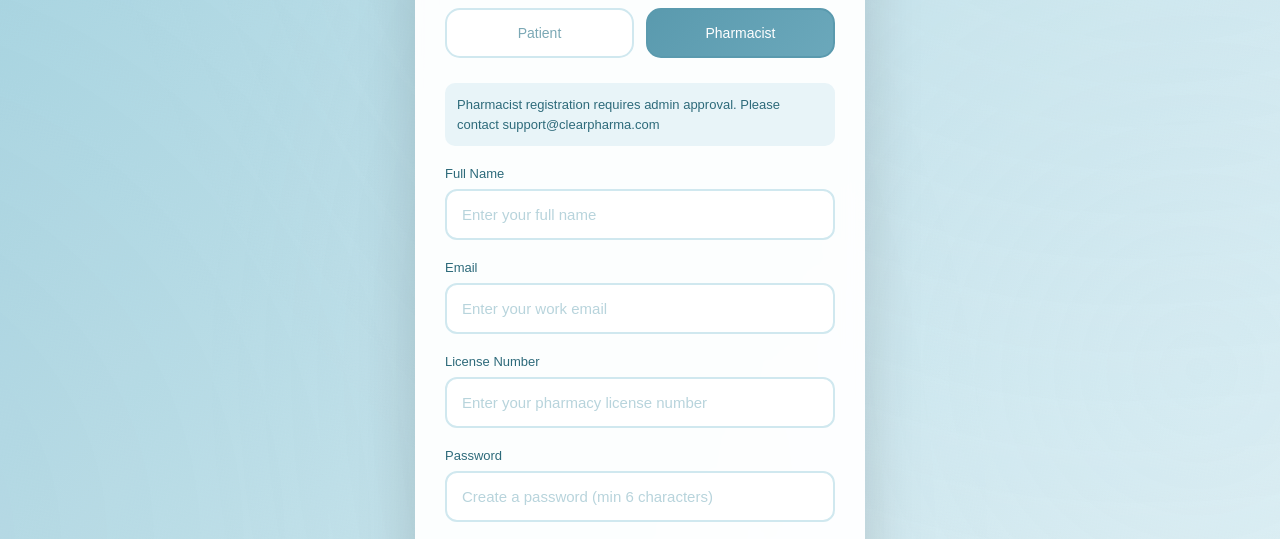
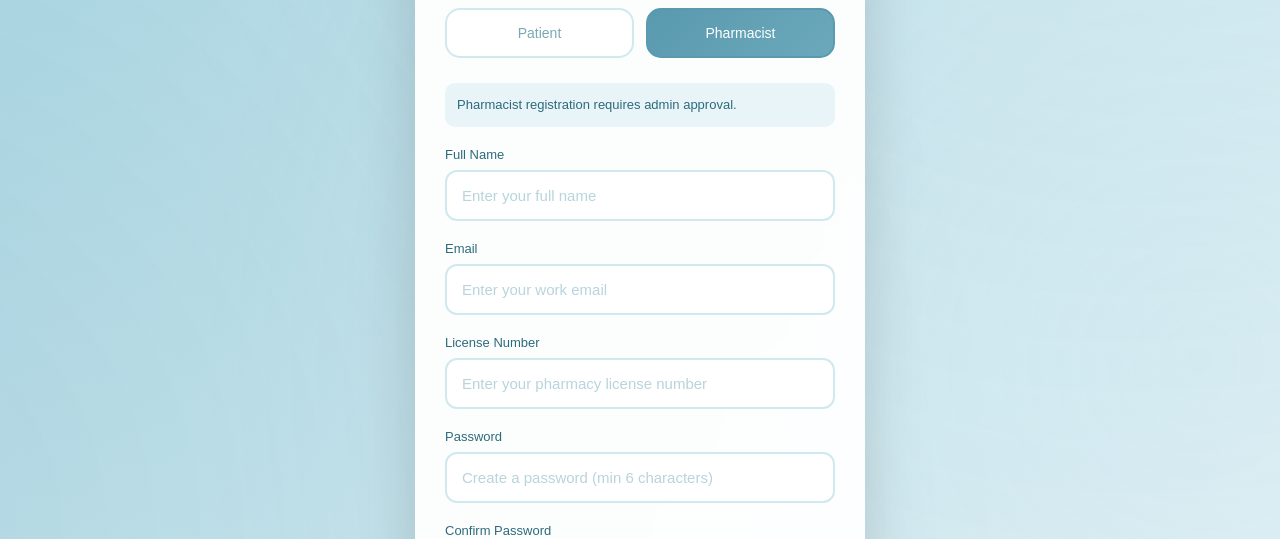
Before and after one commit to wrufay/clearpharma, a plain HTML site: page signup.html in a window 1280 px wide. Both pictures are taken after a click on the button "Pharmacist". Shown: the part 230-769 px from the top of the page. Drawn offline with Linux system fonts and the light colour scheme; a web font is replaced by a local one.

Commit message:
Update signup.html

```diff
--- a/signup.html
+++ b/signup.html
@@ -381,8 +381,7 @@
       <!-- Pharmacist Signup Form -->
       <div id="pharmacistForm" class="hidden">
         <div class="info-box">
-          Pharmacist registration requires admin approval. Please contact
-          support@clearpharma.com
+          Pharmacist registration requires admin approval.
         </div>
 
         <div class="input-group">
```
